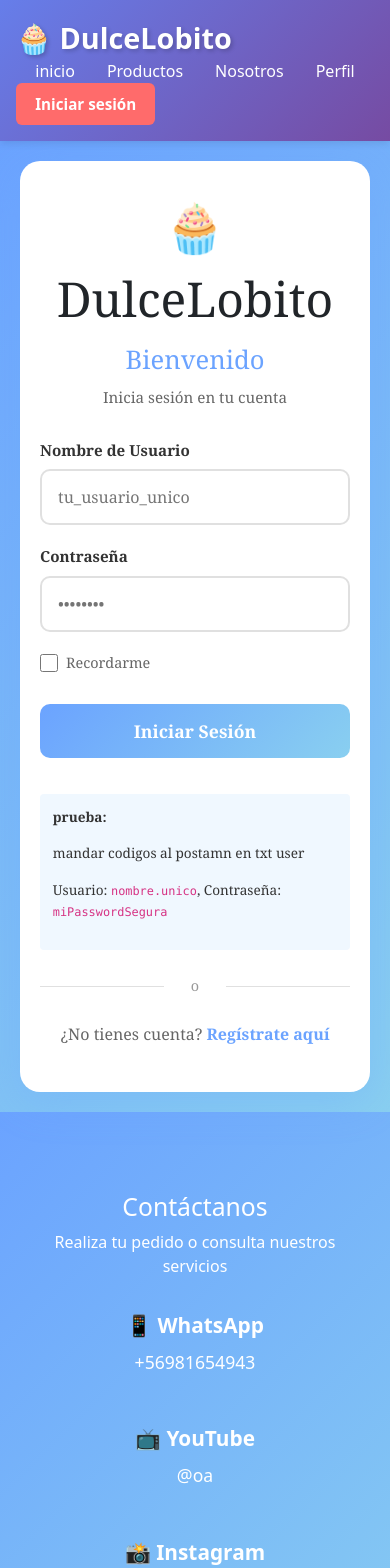
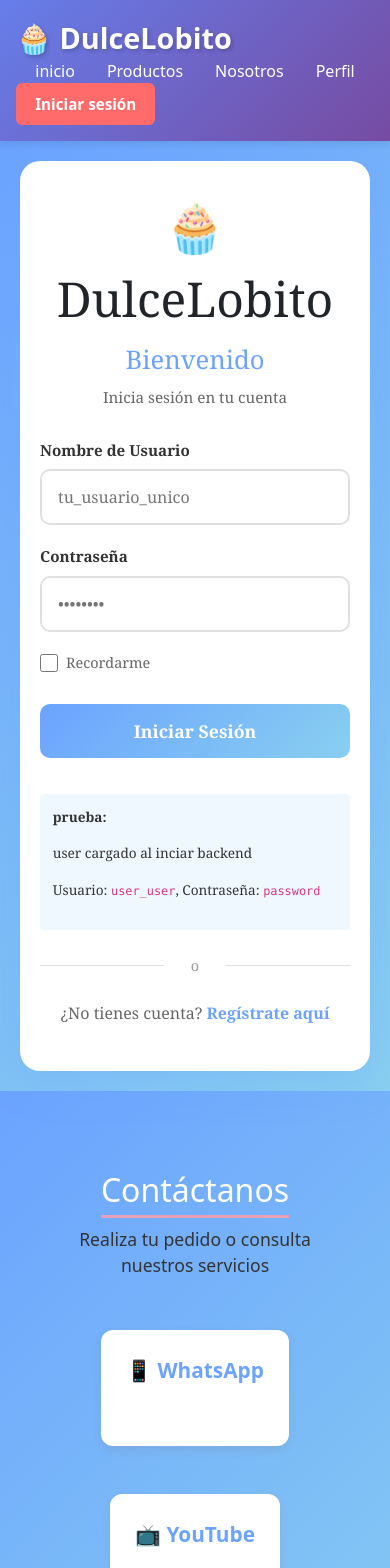
Before and after one commit to xalanz/webfurro2, a React (Vite) app: page /login in a window 390 px wide. Shown: the top 1568 px of the page. Built offline with nearby package versions, Linux system fonts and the light colour scheme.

Commit message:
actualiza LoginLayout con nuevas instrucciones de prueba; modifica imágenes en Categorías; agrega estilos para la sección de Contacto y crea archivo de estilos Footer

```diff
--- a/src/components/layout/LoginLayout.jsx
+++ b/src/components/layout/LoginLayout.jsx
@@ -106,8 +106,8 @@
 
                     <div style={{ marginTop: '1rem', padding: '0.8rem', backgroundColor: '#f0f8ff', borderRadius: '4px', fontSize: '0.85rem', color: '#333' }}>
                         <p><strong>prueba:</strong></p>
-                        <p>mandar codigos al postamn en txt user</p>
-                        <p>Usuario: <code>nombre.unico</code>, Contraseña: <code>miPasswordSegura</code></p>
+                        <p>user cargado al inciar backend </p>
+                        <p>Usuario: <code>user_user</code>, Contraseña: <code>password</code></p>
                     </div>
 
                 </form>
--- a/src/components/organisms/Categories.jsx
+++ b/src/components/organisms/Categories.jsx
@@ -26,7 +26,7 @@
             <div className="col-12 col-md-4 p-5 mt-3">
                 <a href="#">
                     <img
-                        src="https://images.unsplash.com/photo-1578985545062-69928b1d9587?auto=format&fit=crop&w=400&q=80"
+                        src="https://www.handmadecharlotte.com/wp-content/uploads/2014/01/1-diy-fox-cake.jpg"
                         className="rounded-circle img-fluid border"
                         style={imgStyle}
                         alt="Tortas"
@@ -42,7 +42,7 @@
             <div className="col-12 col-md-4 p-5 mt-3">
                 <a href="#">
                     <img
-                        src="https://images.unsplash.com/photo-1587668178277-295251f900ce?auto=format&fit=crop&w=400&q=80"
+                        src="https://www.savvysavingcouple.net/wp-content/uploads/2019/02/Light-Furry-cupcake-1.jpg.webp"
                         className="rounded-circle img-fluid border"
                         style={imgStyle}
                         alt="Cupcakes"
@@ -58,7 +58,7 @@
             <div className="col-12 col-md-4 p-5 mt-3">
                 <a href="#">
                     <img
-                        src="https://images.unsplash.com/photo-1558961363-fa8fdf82db35?auto=format&fit=crop&w=400&q=80"
+                        src="https://customcookies.com/cdn/shop/files/DogFootStepCookie_Main_600x.jpg?v=1693573722"
                         className="rounded-circle img-fluid border"
                         style={imgStyle}
                         alt="Galletas"
--- a/src/components/organisms/Contact.jsx
+++ b/src/components/organisms/Contact.jsx
@@ -1,4 +1,5 @@
 import React from 'react';
+import '../organisms/styles/Footer.css';
 
 export default function Contact() {
 return (
@@ -8,9 +9,9 @@
     <p>Realiza tu pedido o consulta nuestros servicios</p>
     <div className="contacto-info">
         <div className="contacto-item"><strong>📱 WhatsApp</strong> <a href="https://wa.me/56981654943" target="_blank" rel="noreferrer">+56981654943</a></div>
-        <div className="contacto-item"><strong>📺 YouTube</strong> <a href="https://www.youtube.com/watch?v=u9KNiK3le9E" target="_blank" rel="noreferrer">@oa</a></div>
-        <div className="contacto-item"><strong>📸 Instagram</strong> <a href="https://www.instagram.com/reels/DQubqQGCQaS/" target="_blank" rel="noreferrer">@duoc</a></div>
-        <div className="contacto-item"><strong>📍 Dirección</strong> <a href="https://www.google.com/maps/place/Ola+hotel/@-33.4311551,-70.6698845,13z/data=!4m10!1m2!2m1!1sola!3m6!1s0x9662cf00782ff1b3:0xcf25bf9f045f8d17!8m2!3d-33.4219709!4d-70.6036206!15sCgNvbGFaBSIDb2xhkgEFaG90ZWyaASNDaFpEU1VoTk1HOW5TMFZKUTBGblRVUjNiRFkzZVVGbkVBReABAPoBBAgRECg!16s%2Fg%2F11ybtjlcr7?entry=ttu&g_ep=EgoyMDI1MTEwNC4xIKXMDSoASAFQAw%3D%3D" target="_blank" rel="noreferrer">a</a></div>
+        <div className="contacto-item"><strong>📺 YouTube</strong> <a href="https://www.youtube.com/watch?v=u9KNiK3le9E" target="_blank" rel="noreferrer"></a></div>
+        <div className="contacto-item"><strong>📍 Dirección</strong> <a href="https://www.google.com/maps/place/Ola+hotel/@-33.4311551,-70.6698845,13z/data=!4m10!1m2!2m1!1sola!3m6!1s0x9662cf00782ff1b3:0xcf25bf9f045f8d17!8m2!3d-33.4219709!4d-70.6036206!15sCgNvbGFaBSIDb2xhkgEFaG90ZWyaASNDaFpEU1VoTk1HOW5TMFZKUTBGblRVUjNiRFkzZVVGbkVBReABAPoBBAgRECg!16s%2Fg%2F11ybtjlcr7?entry=ttu&g_ep=EgoyMDI1MTEwNC4xIKXMDSoASAFQAw%3D%3D" target="_blank" rel="noreferrer">
+        serrano 1015</a></div>
     </div>
     </div>
 </section>
--- a/src/components/organisms/styles/App.css
+++ b/src/components/organisms/styles/App.css
@@ -5,6 +5,8 @@
         }
 
         body {
+            background-color: var(--color-fondo);
+            color: var(--color-texto);
             font-family: 'Georgia', serif;
             line-height: 1.6;
             color: #333;
--- a/src/components/organisms/styles/CaritoPro.css
+++ b/src/components/organisms/styles/CaritoPro.css
@@ -406,7 +406,6 @@
   right: 0;
   bottom: 0;
   background: rgba(0, 0, 0, 0.5);
-  backdrop-filter: blur(4px);
   display: flex;
   justify-content: flex-end;
   z-index: 1000;
--- /dev/null
+++ b/src/components/organisms/styles/Footer.css
@@ -0,0 +1,102 @@
+/* --- Estilos para la Sección de Contacto (Contact.jsx) --- */
+
+/* La paleta de colores debe estar definida en algún archivo global,
+   pero para que este código sea autocontenido, se definen aquí los principales. */
+:root {
+    --color-primario: #8B4513;        /* Marrón (SaddleBrown) */
+    --color-primario-claro: #D2B48C;  /* Beige (Tan) */
+    --color-fondo: #FDF8F0;           /* Blanco crema muy suave */
+    --color-texto: #4E342E;           /* Marrón oscuro para texto */
+    --color-acento-rosa: #E8A0B9;     /* Rosa pastel */
+    --color-blanco: #FFFFFF;
+    --color-bordes: #e0e0e0;
+}
+
+.contacto {
+    padding: 60px 20px;
+    background-color: var(--color-fondo);
+    text-align: center;
+}
+
+.contacto h2 {
+    color: var(--color-primario);
+    font-size: 2.5rem;
+    margin-bottom: 0.5rem;
+    border-bottom: 3px solid var(--color-acento-rosa);
+    display: inline-block;
+    padding-bottom: 5px;
+}
+
+.contacto p {
+    color: var(--color-texto);
+    font-size: 1.1rem;
+    margin-bottom: 30px;
+}
+
+.container {
+    max-width: 1200px;
+    margin: 0 auto;
+}
+
+/* Contenedor de la Información de Contacto */
+.contacto-info {
+    display: grid;
+    /* 2 columnas en desktop, centradas */
+    grid-template-columns: repeat(auto-fit, minmax(280px, 1fr));
+    gap: 25px;
+    margin-top: 30px;
+    padding: 20px 0;
+}
+
+.contacto-item {
+    background-color: var(--color-blanco);
+    padding: 25px;
+    border-radius: 12px;
+    box-shadow: 0 4px 10px rgba(139, 69, 19, 0.1); /* Sombra suave con el primario */
+    transition: transform 0.3s ease, box-shadow 0.3s ease;
+    text-align: left;
+    display: flex;
+    flex-direction: column;
+}
+
+.contacto-item:hover {
+    transform: translateY(-5px);
+    box-shadow: 0 8px 15px rgba(139, 69, 19, 0.15);
+}
+
+.contacto-item strong {
+    color: var(--color-primario); /* Marrón para el título del medio */
+    font-size: 1.2rem;
+    margin-bottom: 10px;
+    display: block;
+}
+
+.contacto-item a {
+    color: var(--color-acento-rosa); /* Rosa pastel como acento */
+    text-decoration: none;
+    font-weight: bold;
+    font-size: 1.1rem;
+    transition: color 0.3s ease;
+    word-wrap: break-word; /* Para URLs largas como la de Maps */
+}
+
+.contacto-item a:hover {
+    color: var(--color-primario); /* Cambia a marrón al pasar el ratón */
+    text-decoration: underline;
+}
+
+/* Ajustes Responsivos para Móviles */
+@media (max-width: 768px) {
+    .contacto {
+        padding: 40px 15px;
+    }
+
+    /* En móviles, se mantiene la estructura grid pero en una sola columna si es necesario */
+    .contacto-info {
+        grid-template-columns: 1fr;
+    }
+
+    .contacto h2 {
+        font-size: 2rem;
+    }
+}
```
Also changed, not shown: src/components/organisms/Hero.jsx (+46 -45 lines), src/components/organisms/Nosotros.jsx (+10 -17 lines).
